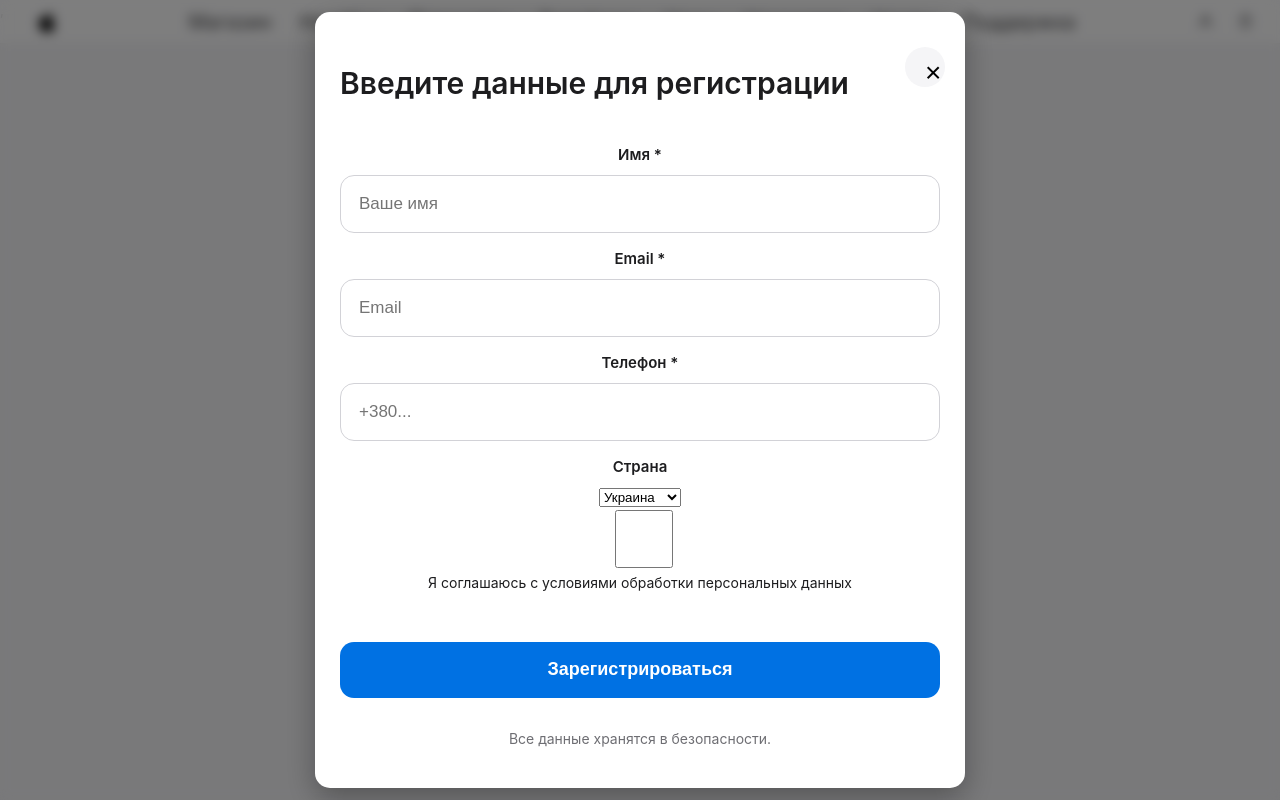
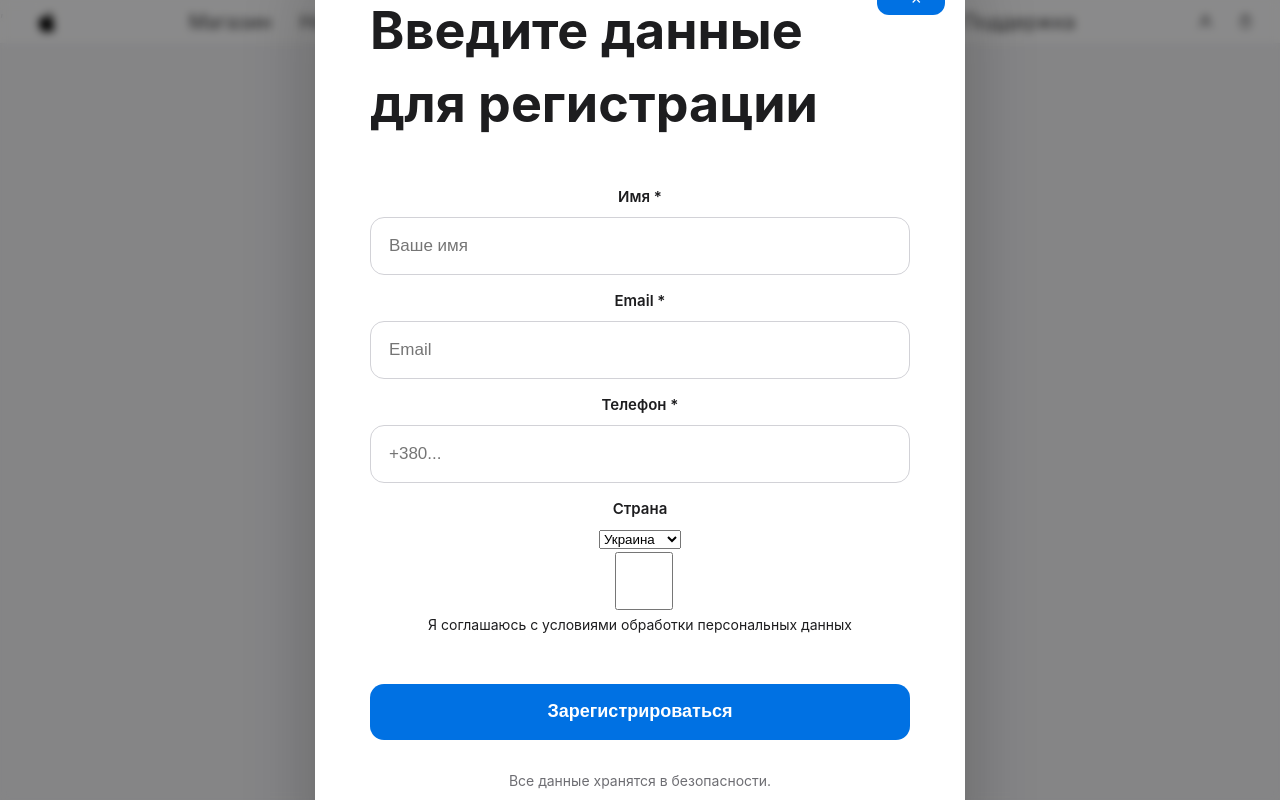
Before and after one commit to nikita139584/Project.Finall, a React (Vite) app: page /Form in a window 1280 px wide. Built offline with nearby package versions, Linux system fonts and the light colour scheme.

Commit message:
Первый коммит

```diff
--- a/package.json
+++ b/package.json
@@ -10,6 +10,7 @@
     "preview": "vite preview"
   },
   "dependencies": {
+    "@headlessui/react": "^2.2.10",
     "js-cookie": "^3.0.8",
     "react": "^19.2.6",
     "react-dom": "^19.2.6",
--- a/src/App.css
+++ b/src/App.css
@@ -1018,34 +1018,34 @@ h1 {
     background: linear-gradient(135deg, #d4e9fa 0%, #e2f1fc 30%, #eef7fd 60%, #fbfdff 100%);
 }
 
-/* 7. iPad Air — синий */
+/* 7. Apple Watch Series 11 — тёплое золото под цвет ремешка */
 .Store-H1 ~ .slider-Store .card-Store:nth-child(7) {
-    background: linear-gradient(135deg, #7ec4e4 0%, #9fd6ee 25%, #c5e8f5 55%, #eef8fd 100%);
-}
-
-/* 8. Apple Watch Series 11 — золотой */
+    background: linear-gradient(160deg, #fef6ec 0%, #fbe0c3 55%, #eac48a 100%);
+}
+
+/* 8. iPhone 17 — розовый под цвет самого телефона */
 .Store-H1 ~ .slider-Store .card-Store:nth-child(8) {
-    background: linear-gradient(135deg, #f6e3c5 0%, #eac48a 35%, #cf9a5c 65%, #f9ecd8 100%);
-}
-
-/* 9. iPhone 17 — пастельная радуга */
+    background: linear-gradient(160deg, #fff6fb 0%, #ffcde6 55%, #f7a8cf 100%);
+}
+
+/* 9. iPhone Air — мятный */
 .Store-H1 ~ .slider-Store .card-Store:nth-child(9) {
-    background: linear-gradient(135deg, #dce8f7 0%, #d8c9ea 25%, #cfe3c8 50%, #eef0e6 75%, #f3f3f5 100%);
-}
-
-/* 10. iPhone Air — голубовато-серебристый */
+    background: linear-gradient(160deg, #f5fdf8 0%, #cdf2dc 55%, #9fe0bb 100%);
+}
+
+/* 10. Studio Display — лавандово-голубой */
 .Store-H1 ~ .slider-Store .card-Store:nth-child(10) {
-    background: linear-gradient(135deg, #dbe9f0 0%, #a9c9d6 45%, #eef5f7 100%);
-}
-
-/* 11. Studio Display — светлый с цветными акцентами */
+    background: linear-gradient(160deg, #f8f9ff 0%, #d7ddf5 55%, #b3bdec 100%);
+}
+
+/* 11. Studio Display XDR — графитовый тёмный, под чёрный корпус экрана */
 .Store-H1 ~ .slider-Store .card-Store:nth-child(11) {
-    background: linear-gradient(135deg, #e8e8ee 0%, #f5d0d8 25%, #c9d9f5 50%, #d9c9f0 75%, #ffe8c9 100%);
-}
-
-/* 12. Studio Display XDR — тёмный */
+    background: linear-gradient(160deg, #3a3a40 0%, #1c1c20 55%, #050506 100%);
+}
+
+/* 12. Apple Watch SE 3 — тёплое свечение ремешков на чёрном */
 .Store-H1 ~ .slider-Store .card-Store:nth-child(12) {
-    background: linear-gradient(160deg, #1a1a1a 0%, #000 60%, #1a1a1a 100%);
+    background: radial-gradient(circle at 50% 65%, #ffdca6 0%, #7a4a28 40%, #1a1108 70%, #050302 100%);
 }
 
 /* 13. Apple Watch SE 3 — пастельные ремешки */
@@ -1058,6 +1058,8 @@ h1 {
 .Store-H1 ~ .slider-Store .card-Store:nth-child(1) h2,
 .Store-H1 ~ .slider-Store .card-Store:nth-child(5) h1,
 .Store-H1 ~ .slider-Store .card-Store:nth-child(5) h2,
+.Store-H1 ~ .slider-Store .card-Store:nth-child(11) h1,
+.Store-H1 ~ .slider-Store .card-Store:nth-child(11) h2,
 .Store-H1 ~ .slider-Store .card-Store:nth-child(12) h1,
 .Store-H1 ~ .slider-Store .card-Store:nth-child(12) h2 {
     color: #fff;
@@ -1068,6 +1070,7 @@ h1 {
 }
 
 .Store-H1 ~ .slider-Store .card-Store:nth-child(5) p,
+.Store-H1 ~ .slider-Store .card-Store:nth-child(11) p,
 .Store-H1 ~ .slider-Store .card-Store:nth-child(12) p {
     color: #b5b5b5;
 }
@@ -2491,3 +2494,66 @@ h1 {
         padding: 0 28px;
     }
 }
+.modal-overlay{
+    position:fixed;
+    inset:0;
+
+    display:flex;
+    justify-content:center;
+    align-items:center;
+
+    background:rgba(0,0,0,.45);
+    backdrop-filter:blur(4px);
+
+    z-index:9999;
+}
+
+.modal{
+
+    width:700px;
+
+    background:white;
+
+    border-radius:24px;
+
+    padding:55px;
+
+    box-shadow:0 30px 80px rgba(0,0,0,.25);
+
+    text-align:center;
+
+    animation:modalShow .25s ease;
+}
+
+.modal h2{
+
+    font-size:52px;
+
+    font-weight:700;
+
+    margin:0 0 45px;
+}
+
+.modal button{
+
+    padding:14px 34px;
+
+    border:none;
+
+    border-radius:12px;
+
+    background:#0071e3;
+
+    color:white;
+
+    font-size:18px;
+
+    cursor:pointer;
+
+    transition:.2s;
+}
+
+.modal button:hover{
+
+    background:#0077ed;
+}
--- a/src/Store/StoreIpad.jsx
+++ b/src/Store/StoreIpad.jsx
@@ -34,11 +34,11 @@ function Store({ add }) {
             price: 999
         },
         {
-            id: 11,
+            id: 36,
             image: "/PhotoIpad/Ipad2.png",
             h1: "iPad Air",
             h2: "Мощный. Яркий. Великолепный.",
-            price: 599
+            price: 749
         },
         {
             id: 12,
--- a/src/Store/StoreIphone.jsx
+++ b/src/Store/StoreIphone.jsx
@@ -26,21 +26,21 @@ function Store({ add }) {
     ];
     const movies = [
         {
-            id: 14,
+            id: 30,
             image: "/PhotoIphone/Iphone1.jpg",
             h1: "iPhone 17 Pro",
             h2: "Полный профессионализм.",
             price: 1099,
         },
         {
-            id: 15,
+            id: 32,
             image: "/PhotoIphone/Iphone2.jpg",
             h1: "iPhone 17e",
             h2: "Всё необходимое. Невероятная производительность.",
             price: 599,
         },
         {
-            id: 16,
+            id: 38,
             image: "/PhotoIphone/Iphone3.jpg",
             h1: "iPhone 17",
             h2: "Яркий. Стильный. Невероятно мощный.",
--- a/src/Store/StoreMac.jsx
+++ b/src/Store/StoreMac.jsx
@@ -26,18 +26,18 @@ function Store({ add }) {
     ];
     const movies = [
         {
-            id: 19,
+            id: 31,
             image: "/PhotoMac/Mac1.jpg",
-            h1: "MacBook Air",
+            h1: "MacBook Pro",
             h2: "Небесно-голубой.",
-            price: 999
+            price: 1199
         },
         {
-            id: 20,
+            id: 35,
             image: "/PhotoMac/Mac2.jpg",
             h1: "MacBook Air",
             h2: "Лёгкий. Быстрый. Готов к работе.",
-            price: 1199
+            price: 1299
         },
         {
             id: 21,
--- a/src/components/Store.jsx
+++ b/src/components/Store.jsx
@@ -1,34 +1,18 @@
 import "/src/App.css";
 import { useState} from "react";
 import {Link} from "react-router-dom";
-
+import {Dialog, DialogPanel, DialogTitle } from '@headlessui/react'
 function Store({ add }) {
 
 // Состояние отвечает за показ модального окна
 // false - окно скрыто
 // true - окно отображается
-    const [showModal, setShowModal] = useState(false);
+
 
 // Состояние хранит текст, который будет показан в модальном окне
-    const [message, setMessage] = useState("");
 
 // Функция вызывается при нажатии кнопки "Добавить в корзину"
-    function handleAdd(movie) {
-
-        // Добавляем выбранный товар в корзину
-        add(movie);
-
-        // Устанавливаем текст сообщения
-        setMessage("Товар добавлен в корзину");
-
-        // Показываем модальное окно
-        setShowModal(true);
-
-        // Через 2 секунды автоматически скрываем окно
-        setTimeout(() => {
-            setShowModal(false);
-        }, 2000);
-    }
+    let [isOpen, setIsOpen] = useState(false)
     const movies = [
         { title: "Ноутбуки", image: "/PhotoStore/store1.png",Link: "/mac" },
         { title: "Планшеты", image: "/PhotoStore/store3.png",Link: "/iPad" },
@@ -41,17 +25,17 @@ function Store({ add }) {
     const movies2 = [
         {
             id: 30,
-            image: "PhotoCard/store2.1.jpg",
+            image: "/PhotoIphone/Iphone1.jpg",
             h1: "iPhone 17 Pro",
             h2: "Полный профессионализм.",
             price: 1099,
         },
         {
             id: 31,
-            image: "PhotoCard/store2.2.jpg",
-            h1: "MacBook Neo",
+            image: "/PhotoMac/Mac1.jpg",
+            h1: "MacBook Pro",
             h2: "Магия Mac по удивительно доступной цене.",
-            price: 699,
+            price: 1199,
         },
         {
             id: 32,
@@ -68,22 +52,15 @@ function Store({ add }) {
             price: 549,
         },
         {
-            id: 34,
-            image: "PhotoCard/store2.5.jpg",
-            h1: "MacBook Pro",
-            h2: "Теперь с M5, M5 Pro и M5 Max.",
-            price: 1999,
-        },
-        {
             id: 35,
-            image: "PhotoCard/store2.6.jpg",
+            image: "/PhotoMac/Mac2.jpg",
             h1: "MacBook Air",
             h2: "Теперь ещё мощнее благодаря M5.",
             price: 1299,
         },
         {
             id: 36,
-            image: "PhotoCard/store2.7.jpg",
+            image: "/PhotoIpad/Ipad2.png",
             h1: "iPad Air",
             h2: "Теперь ещё мощнее благодаря M4.",
             price: 749,
@@ -97,7 +74,7 @@ function Store({ add }) {
         },
         {
             id: 38,
-            image: "PhotoCard/store2.9.jpg",
+            image: "/PhotoIphone/Iphone3.jpg",
             h1: "iPhone 17",
             h2: "Невероятно яркий.",
             price: 799,
@@ -221,9 +198,15 @@ function Store({ add }) {
                                         <h2>{movie.h2}</h2>
                                         <p>{movie.price}$</p>
                                         <img src={movie.image} alt={movie.h1} />
-                                        <button  onClick={() =>handleAdd(movie)}>
+                                        <button
+                                            onClick={() => {
+                                                add(movie);
+                                                setIsOpen(true);
+                                            }}
+                                        >
                                             Добавить в корзину
                                         </button>
+
 
 
                                     </div>
@@ -237,16 +220,32 @@ function Store({ add }) {
                     →
                 </button>
             </div>
-            {showModal && (
+
+            <Dialog
+                open={isOpen}
+                onClose={() => setIsOpen(false)}
+            >
+                {/* Затемнение */}
+                <div className="modal-overlay" aria-hidden="true" />
+
+                {/* Центрирование окна */}
                 <div className="modal-overlay">
-                    <div className="modal">
-                        <h2>{message}</h2>
-                        <button onClick={() => setShowModal(false)}>
-                            Закрыть
-                        </button>
-                    </div>
+                    <DialogPanel className="modal">
+                        <DialogTitle>
+                            Товар добавлен в корзину
+                        </DialogTitle>
+
+                        <div>
+                            <button
+                                onClick={() => setIsOpen(false)}
+
+                            >
+                                Закрыть
+                            </button>
+                        </div>
+                    </DialogPanel>
                 </div>
-            )}
+            </Dialog>
         </div>
 
     );
```
Also changed, not shown: public/PhotoCard/store2.12.jpg, 1 other file (tests, documents, lock files or other folders).
